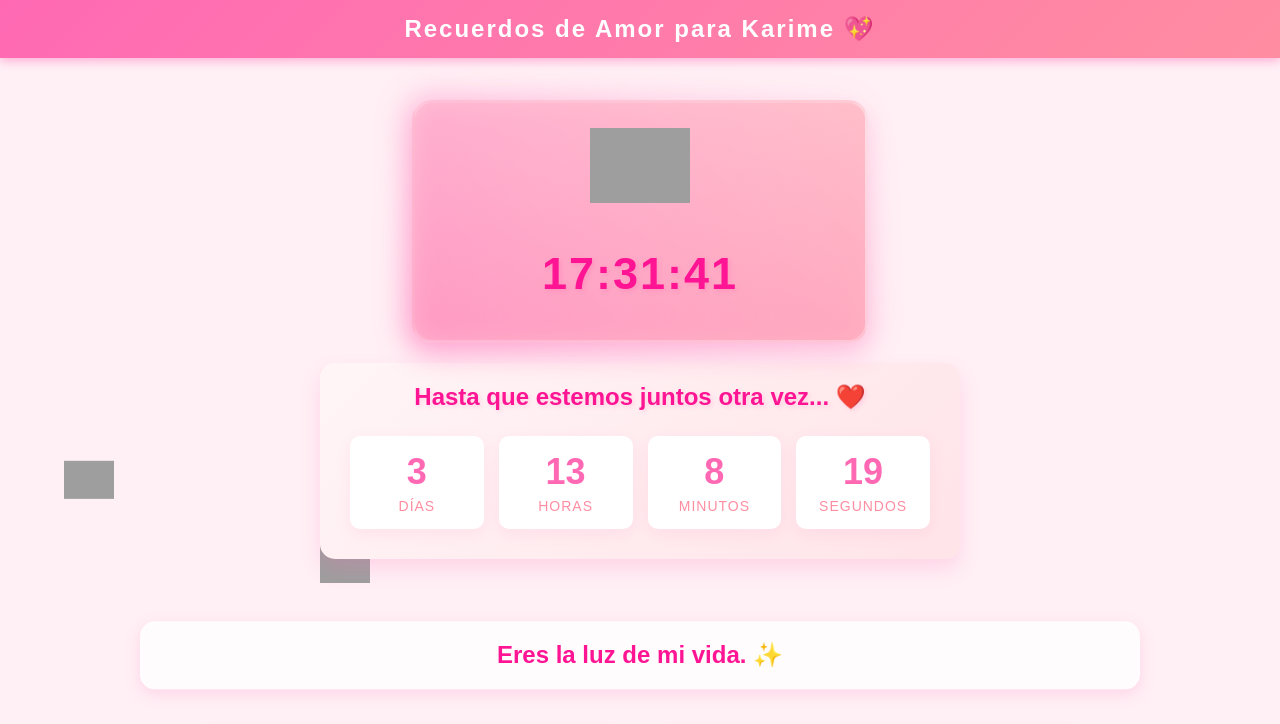
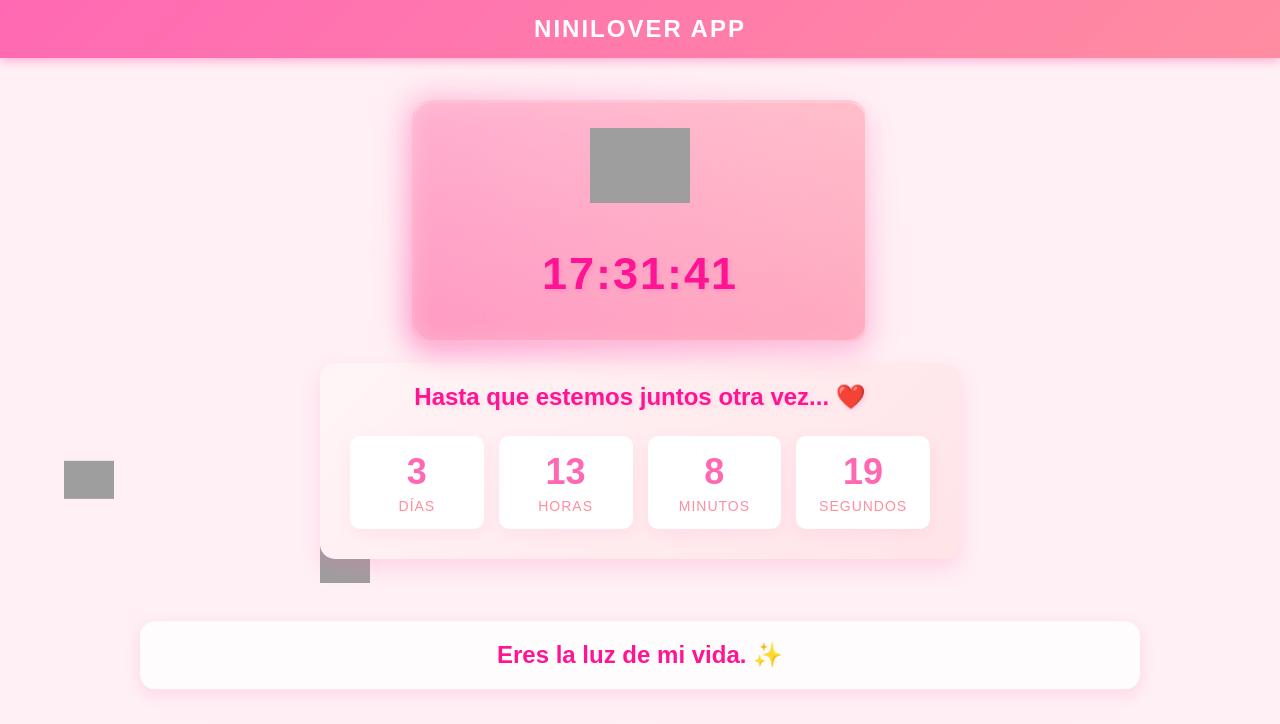
Before and after one commit to wktaer/niniLoverV2, a plain HTML site: page index.html in a window 1280 px wide. Shown: the top 724 px of the page. Drawn offline with Linux system fonts and the light colour scheme; grey boxes are pictures that could not be loaded.

Commit message:
version6

```diff
--- a/index.html
+++ b/index.html
@@ -1026,7 +1026,7 @@
 </head>
 <body>
     <div class="banner">
-        <h2>Recuerdos de Amor para Karime 💖</h2>
+        <h2>NINILOVER APP</h2>
     </div>
 
     <div class="clock-container" style="margin: 20px auto;">
```
